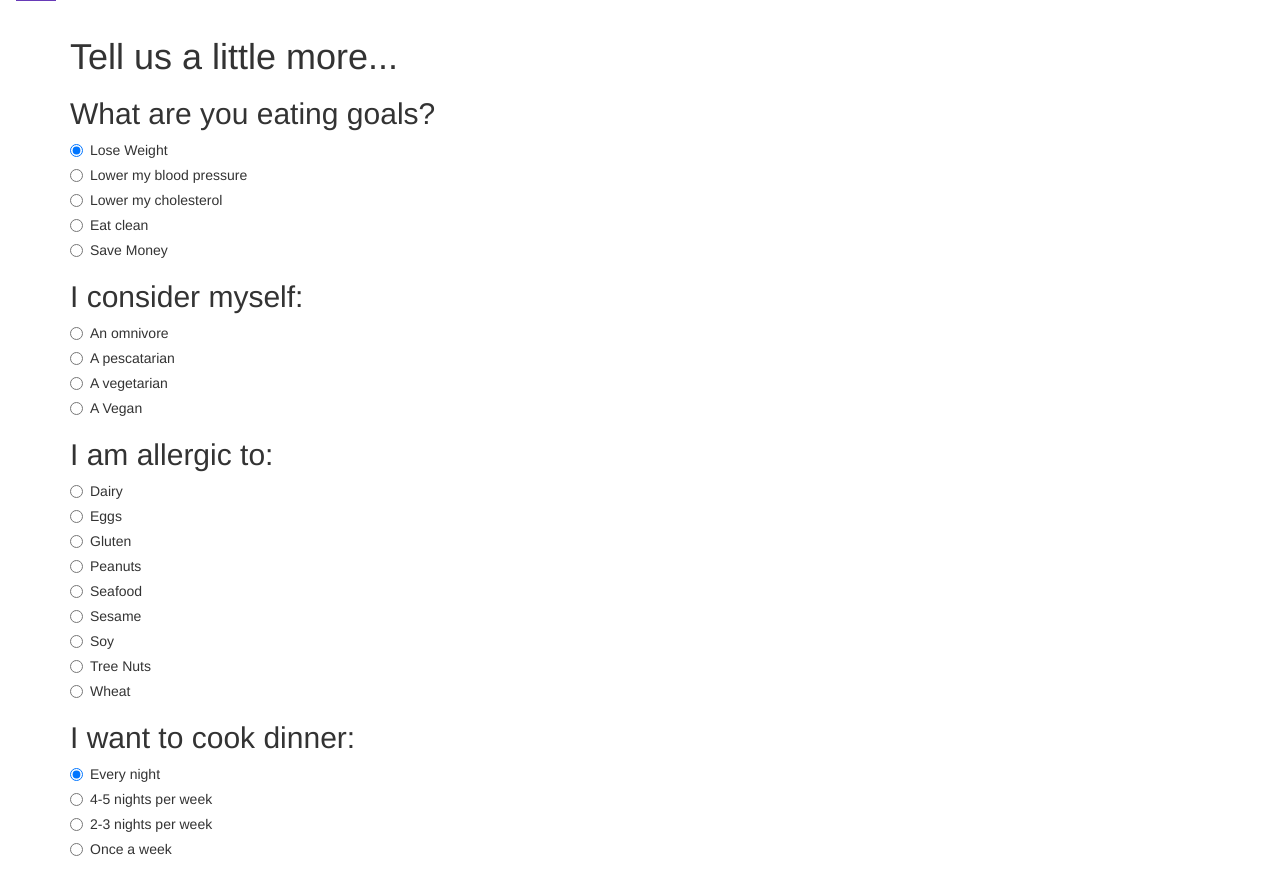
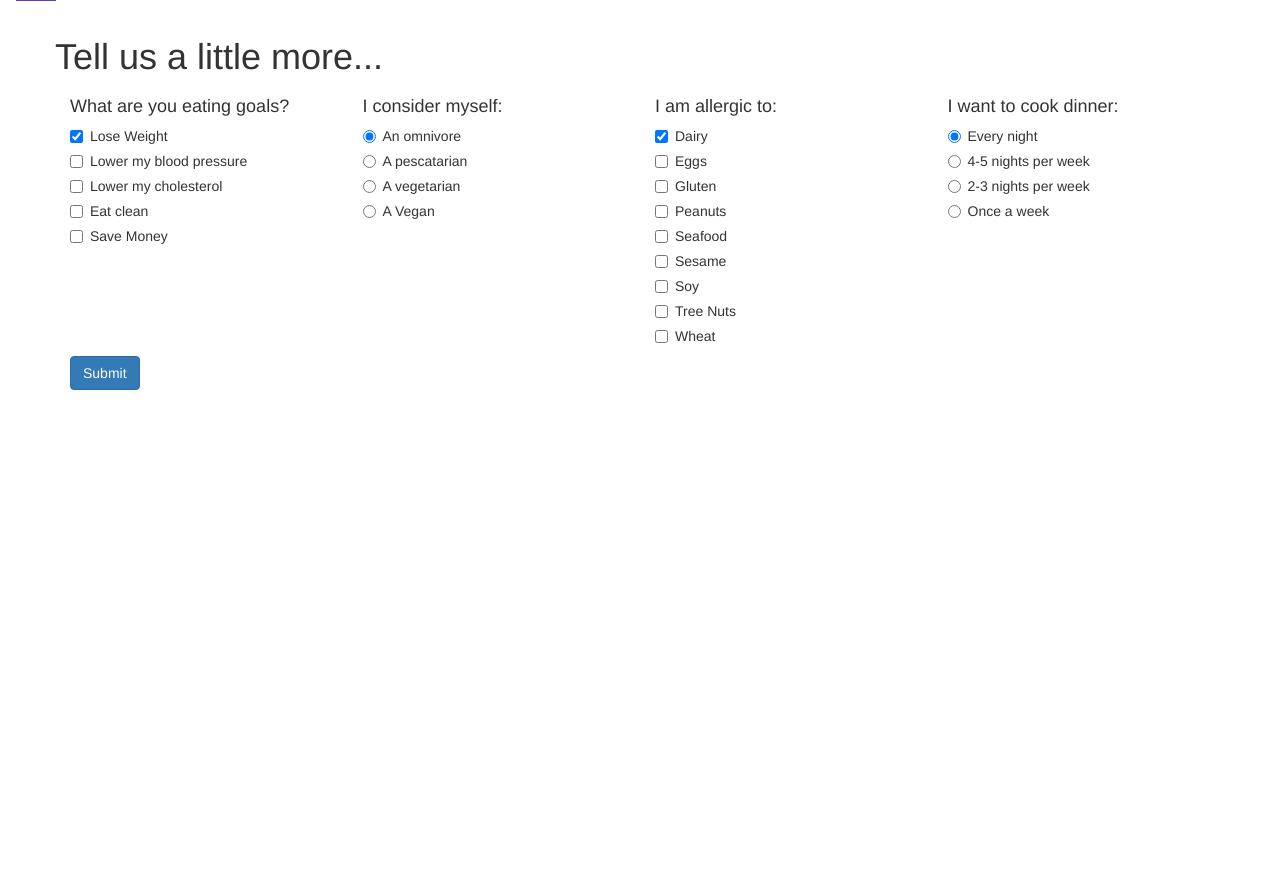
Before and after one commit to kthurimella/Yummyfy, a Python web app: template app/templates/welcome.html in a window 1280 px wide. Shown: the part 55-924 px from the top of the page. After the commit the page ends 445 px from the top, so only its background shows below. Run offline with Jinja, Linux system fonts and the light colour scheme; the template is opened without the code that fills it, so the values that code supplies are empty; some libraries are stand-ins or nearby versions.

Commit message:
so much frontending

```diff
--- a/app/templates/base.html
+++ b/app/templates/base.html
@@ -16,11 +16,11 @@
           <span class="icon-bar">Menu</span>
           <span class="icon-bar">Account</span> -->
         </button>
-        <a class="navbar-brand" href="/signup"><img src="static/icon2.png" height="40"/></a>
+        <a class="navbar-brand" href="/"><img src="static/icon2.png" height="40"/></a>
       </div>
       <div class="navbar-collapse collapse navbar-inverse-collapse">
         <ul class="nav navbar-nav">
-          <li><a href="/welcome">Home</a></li>
+          <li><a href="/">Home</a></li>
           <li><a href="#">Menu</a></li>
         </ul>
         <ul class="nav navbar-nav navbar-right">
--- a/app/templates/welcome.html
+++ b/app/templates/welcome.html
@@ -1,28 +1,21 @@
 <head>
   <title>yummyfy</title>
   <script src="//code.jquery.com/jquery-1.11.2.min.js"></script>
-  <script src="static/jquery-1.11.2.min.js"></script>
+  <script src="//code.jquery.com/jquery-migrate-1.2.1.min.js"></script>
   <script src="//code.jquery.com/ui/1.11.2/jquery-ui.js"></script>
   <link href="static/bootstrap.min.css" rel="stylesheet" media="screen">
   <link rel="import" href="static/style.css">
   <link rel="import" href="static/fancy.js">
 </head>
-<script type="text/javascript">
-  //show one question at a time
-  $( "#next" ).click(function() {
-    console.log("WHATTTT");
-      $( this ).next( "div" ).show( "fast");
-  });
-</script>
 <div class="navbar navbar-inverse">
   <div class="navbar-header">
     <button type="button" class="navbar-toggle" data-toggle="collapse" data-target=".navbar-inverse-collapse">
     </button>
-    <a class="navbar-brand" href="/signup"><img src="static/icon2.png" height="40"/></a>
+    <a class="navbar-brand" href="/"><img src="static/icon2.png" height="40"/></a>
   </div>
   <div class="navbar-collapse collapse navbar-inverse-collapse">
     <ul class="nav navbar-nav">
-      <li><a href="/welcome">Home</a></li>
+      <li><a href="/">Home</a></li>
       <li><a href="#">Menu</a></li>
     </ul>
     <ul class="nav navbar-nav navbar-right">
@@ -32,160 +25,165 @@
   </div>
 </div>
 <div class="container">
+  <div class="row">
     <h1>Tell us a little more...</h1>
     <div class="parent">
-    <div class="a">
-      <h2>What are you eating goals?</h2>
+      <div class="a col-md-3">
+        <h4>What are you eating goals?</h4>
         <div class="goals">
-        <div class="radio radio-success">
+          <div class="checkbox">
             <label>
-            <input type="radio" name="goals" value="option1" checked="">
+              <input type="checkbox" name="goals" value="option1" checked="">
               Lose Weight
             </label>
           </div>
-        <div class="radio radio-success">
+          <div class="checkbox">
             <label>
-            <input type="radio" name="goals" value="option1">
+              <input type="checkbox" name="goals" value="option1">
               Lower my blood pressure
             </label>
           </div>
-        <div class="radio radio-success">
+          <div class="checkbox">
             <label>
-            <input type="radio" name="goals" value="option1">
+              <input type="checkbox" name="goals" value="option1">
               Lower my cholesterol
             </label>
           </div>
-        <div class="radio radio-success">
+          <div class="checkbox">
             <label>
-            <input type="radio" name="goals" value="option1">
+              <input type="checkbox" name="goals" value="option1">
               Eat clean
             </label>
           </div>
-        <div class="radio radio-success">
+          <div class="checkbox">
             <label>
-            <input type="radio" name="goals" value="option1">
+              <input type="checkbox" name="goals" value="option1">
               Save Money
             </label>
           </div>
         </div>
       </div>
-    <div class="b">
-      <h2>I consider myself:</h2>
+      <div class="b col-md-3">
+        <h4>I consider myself:</h4>
         <div class="dietary">
           <div class="radio radio-primary">
             <label>
-            <input type="radio" name="dietary" value="option1" checked="">
+              <input type="radio" name="dietary" value="option2" checked="">
               An omnivore
             </label>
           </div>
           <div class="radio radio-primary">
             <label>
-            <input type="radio" name="dietary" value="option1">
+              <input type="radio" name="dietary" value="option2">
               A pescatarian
             </label>
           </div>
           <div class="radio radio-primary">
             <label>
-            <input type="radio" name="dietary" value="option1">
+              <input type="radio" name="dietary" value="option2">
               A vegetarian
             </label>
           </div>
           <div class="radio radio-primary">
             <label>
-            <input type="radio" name="dietary" value="option1">
+              <input type="radio" name="dietary" value="option2">
               A Vegan
             </label>
           </div>
         </div>
       </div>
-    <div class="c">
-      <h2>I am allergic to:</h2>
-      <div class="dietary">
-        <div class="radio radio-primary">
+      <div class="c col-md-3">
+        <h4>I am allergic to:</h4>
+        <div class="allergy">
+          <div class="checkbox">
             <label>
-            <input type="radio" name="dietary" value="option1" checked="">
+              <input type="checkbox" name="allergy" value="option1" checked="">
               Dairy
             </label>
           </div>
-        <div class="radio radio-primary">
+          <div class="checkbox">
             <label>
-            <input type="radio" name="dietary" value="option1">
+              <input type="checkbox" name="allergy" value="option3">
               Eggs
             </label>
           </div>
-        <div class="radio radio-primary">
+          <div class="checkbox">
             <label>
-            <input type="radio" name="dietary" value="option1">
+              <input type="checkbox" name="allergy" value="option3">
               Gluten
             </label>
           </div>
-        <div class="radio radio-primary">
+          <div class="checkbox">
             <label>
-            <input type="radio" name="dietary" value="option1">
+              <input type="checkbox" name="allergy" value="option3">
               Peanuts
             </label>
           </div>
-        <div class="radio radio-primary">
+          <div class="checkbox">
             <label>
-            <input type="radio" name="dietary" value="option1">
+              <input type="checkbox" name="allergy" value="option3">
               Seafood
             </label>
           </div>
-        <div class="radio radio-primary">
+          <div class="checkbox">
             <label>
-            <input type="radio" name="dietary" value="option1">
+              <input type="checkbox" name="allergy" value="option3">
               Sesame
             </label>
           </div>
-        <div class="radio radio-primary">
+          <div class="checkbox">
             <label>
-            <input type="radio" name="dietary" value="option1">
+              <input type="checkbox" name="allergy" value="option3">
               Soy
             </label>
           </div>
-        <div class="radio radio-primary">
+          <div class="checkbox">
             <label>
-            <input type="radio" name="dietary" value="option1">
+              <input type="checkbox" name="allergy" value="option3">
               Tree Nuts
             </label>
           </div>
-        <div class="radio radio-primary">
+          <div class="checkbox">
             <label>
-            <input type="radio" name="dietary" value="option1">
+              <input type="checkbox" name="allergy" value="option3">
               Wheat
             </label>
           </div>
         </div>
       </div>
-    <div class="d">
-      <h2>I want to cook dinner:</h2>
-      <div class="dietary">
+      <div class="d col-md-3">
+        <h4>I want to cook dinner:</h4>
+        <div class="time">
           <div class="radio radio-primary">
             <label>
-            <input type="radio" name="dietary" value="option1" checked="">
+              <input type="radio" name="time" value="option4" checked="">
               Every night
             </label>
           </div>
           <div class="radio radio-primary">
             <label>
-            <input type="radio" name="dietary" value="option1">
+              <input type="radio" name="time" value="option4">
               4-5 nights per week
             </label>
           </div>
           <div class="radio radio-primary">
             <label>
-            <input type="radio" name="dietary" value="option1">
+              <input type="radio" name="time" value="option4">
               2-3 nights per week
             </label>
           </div>
           <div class="radio radio-primary">
             <label>
-            <input type="radio" name="dietary" value="option1">
+              <input type="radio" name="time" value="option4">
               Once a week
             </label>
           </div>
         </div>
       </div>
+      <div class="col-md-12">
+        <button type="button" class="btn btn-primary">Submit</button>
+      </div>
+    </div>
   </div>
   </body>
 </html>
--- a/app/yummyfy.py
+++ b/app/yummyfy.py
@@ -6,7 +6,7 @@ from app import app
 
 @app.route('/')
 def home():
-    return "Hello, World!"
+    return render_template('index.html')
 
 
 @app.route('/welcome')
@@ -17,6 +17,10 @@ def welcome():
 def assessment():
     return render_template('assessment.html')
 
+@app.route('/menu')
+def menu():
+    return render_template('menu.html')
+
 @app.route('/login', methods=['GET', 'POST'])
 def login():
   form = LoginForm()
```
Also changed, not shown: app/static/style.css (+39 -2 lines), app/templates/assessment.html (+25 -0 lines), app/templates/index.html (added, +44 -0 lines), app/templates/menu.html (added, +38 -0 lines), app/static/hero.png (added). Lines whose indentation alone changed are shown as unchanged.
